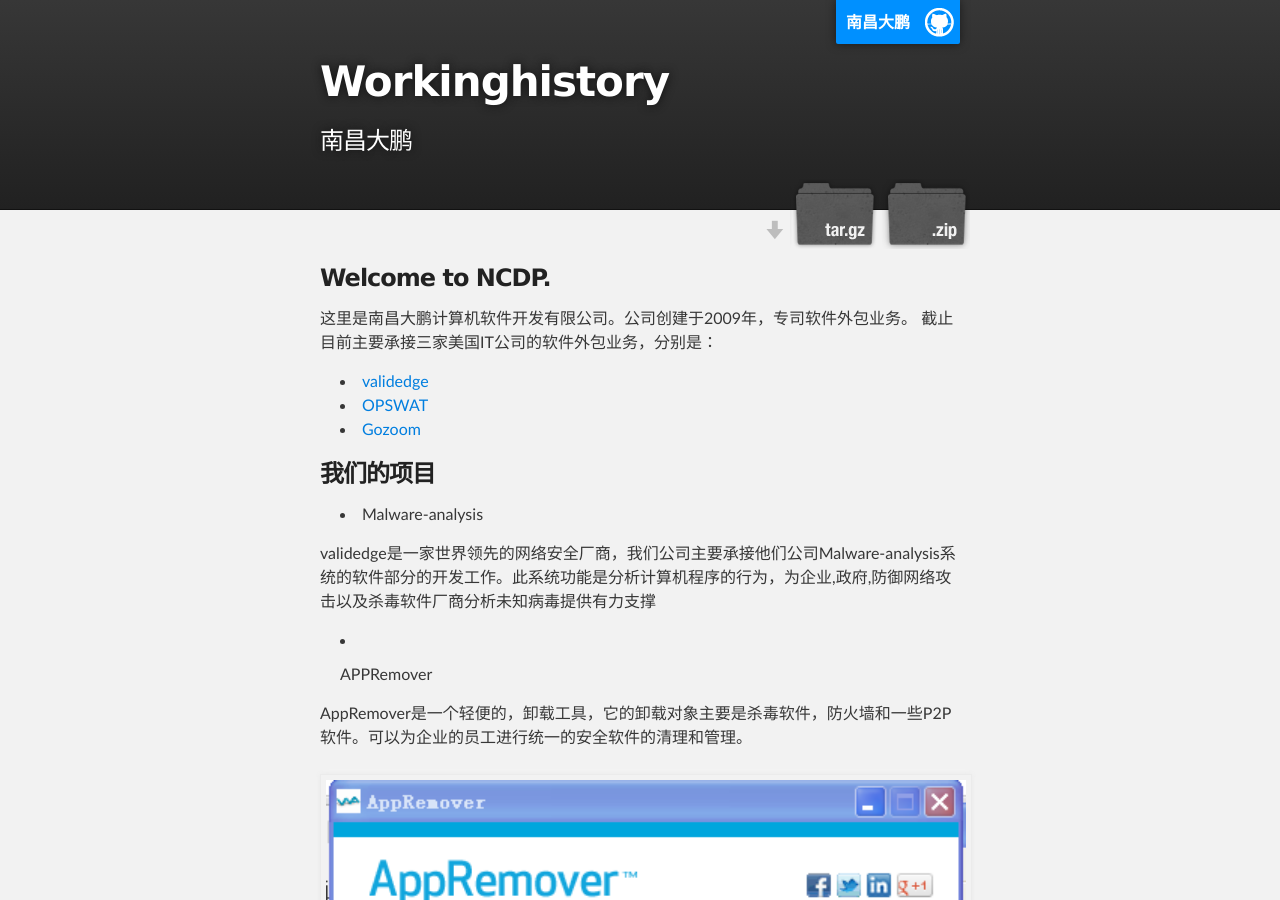
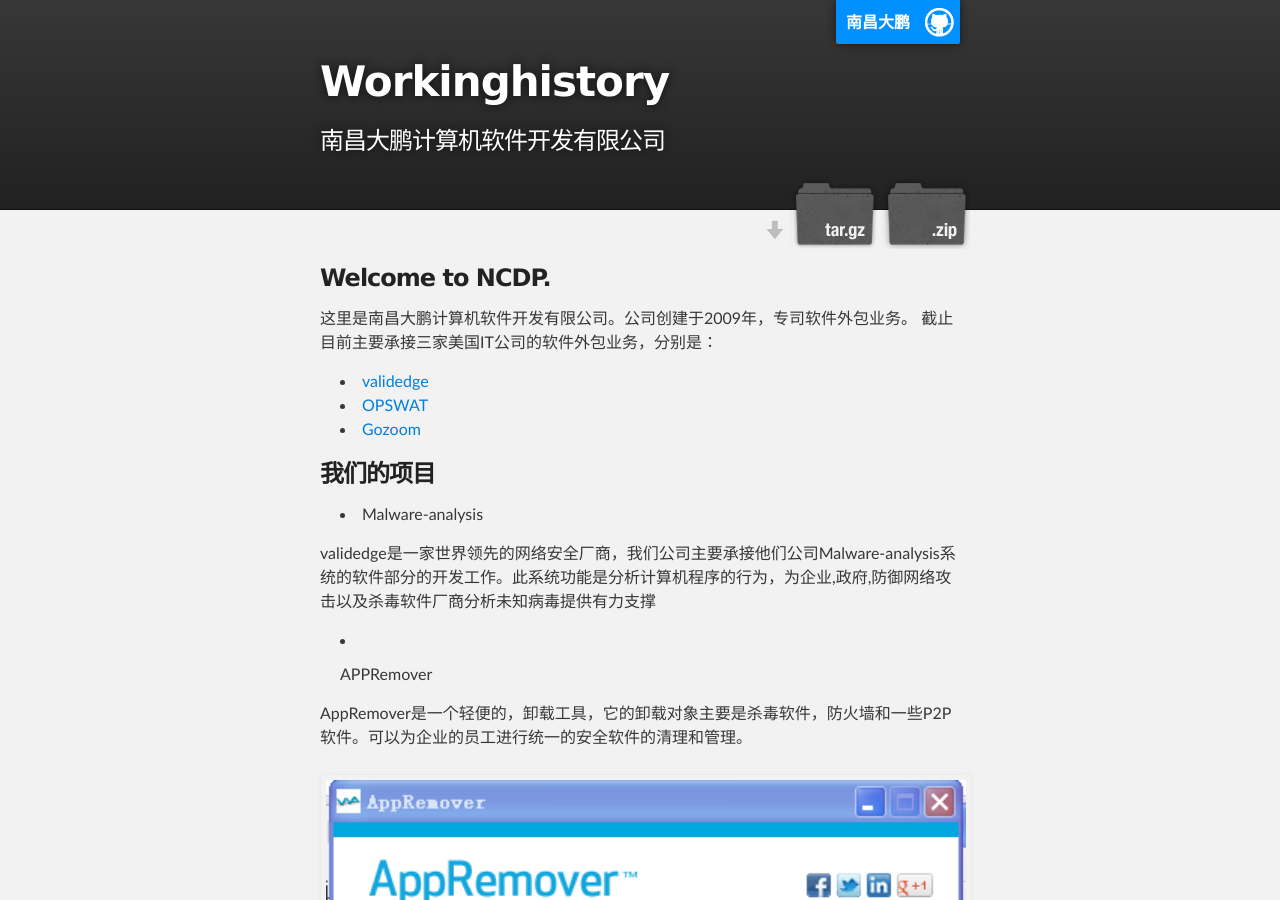
Before and after one commit to Chingliu/WorkingHistory, a Jekyll site: the page index.html, which Jekyll copies as it is, in a window 1280 px wide and 900 px high. Built offline with Jekyll 4.4.1, drawn with Linux system fonts in a browser that asks for light colours.

Commit message:
change compane name

```diff
--- a/index.html
+++ b/index.html
@@ -19,7 +19,7 @@
           <a id="forkme_banner" >南昌大鹏</a>
 
           <h1 id="project_title">Workinghistory</h1>
-          <h2 id="project_tagline">南昌大鹏</h2>
+          <h2 id="project_tagline">南昌大鹏计算机软件开发有限公司</h2>
 
             <section id="downloads">
               <a class="zip_download_link" href="https://github.com/Chingliu/WorkingHistory/zipball/master">Download this project as a .zip file</a>
```
